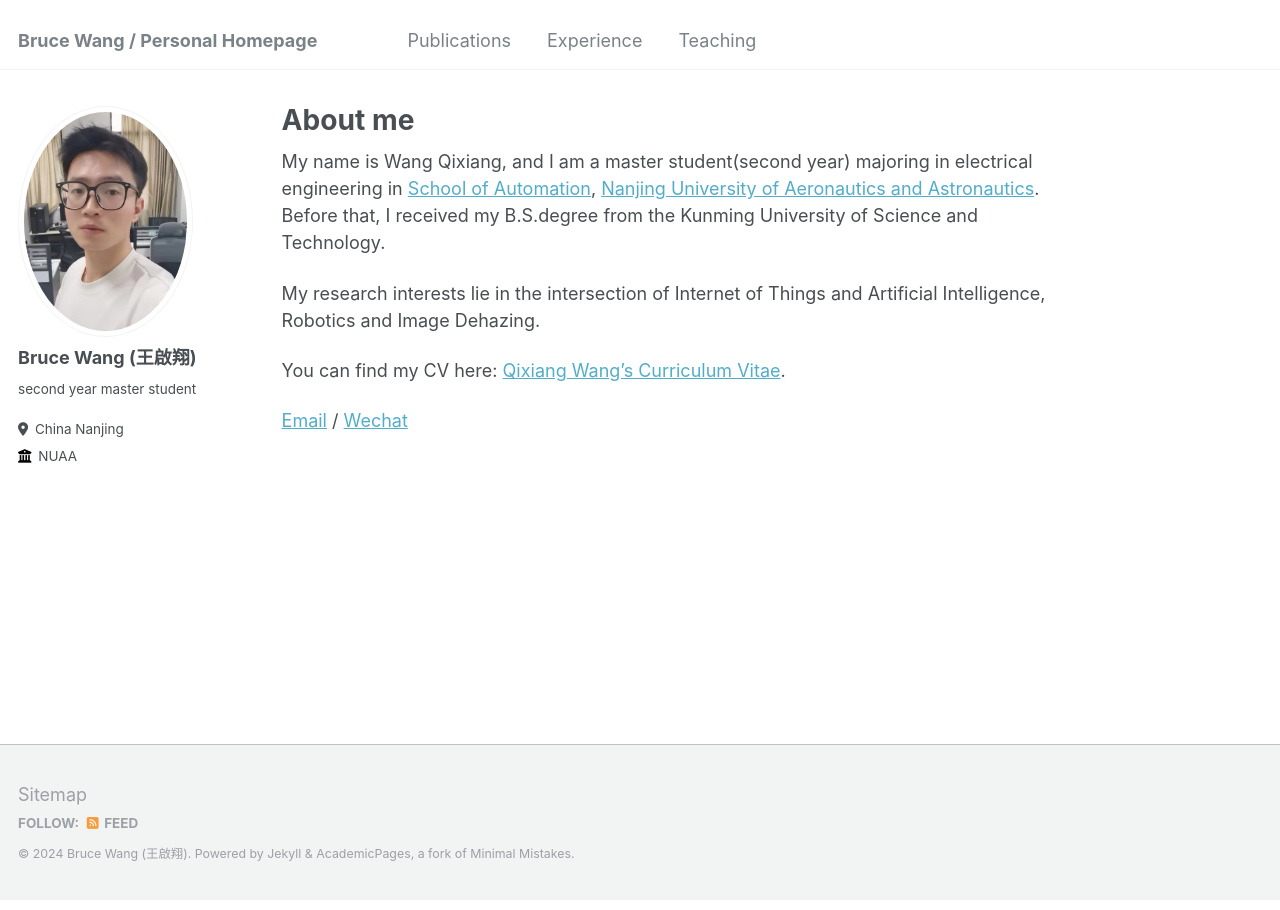
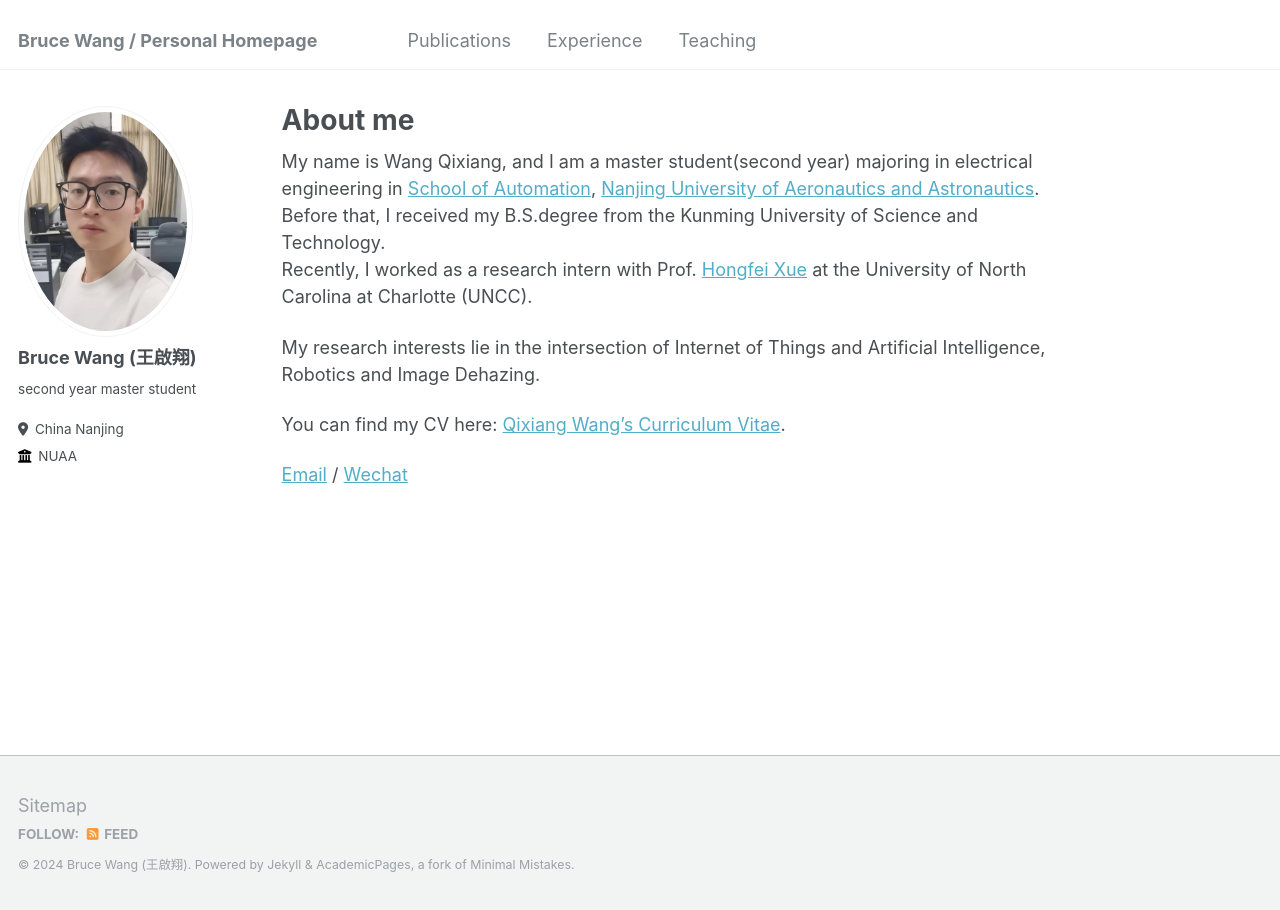
Before and after one commit to AirBall0/AirBall0.github.io, a Jekyll site: the page built from _pages/about.md, in a window 1280 px wide. Built offline with Jekyll 4.4.1, drawn with Linux system fonts in a browser that asks for light colours.

Commit message:
Update about.md

```diff
--- a/_pages/about.md
+++ b/_pages/about.md
@@ -8,10 +8,10 @@ redirect_from:
 ---
 
 My name is Wang Qixiang, and I am a master student(second year) majoring in electrical engineering in [School of Automation](https://cae.nuaa.edu.cn/), [Nanjing University of Aeronautics and Astronautics](http://nuaa.edu.cn/).\
-Before that, I received my B.S.degree from the Kunming University of Science and Technology.
+Before that, I received my B.S.degree from the Kunming University of Science and Technology.\
+Recently, I worked as a research intern with Prof. [Hongfei Xue](https://havocfixer.github.io/) at the University of North Carolina at Charlotte (UNCC).
 
 My research interests lie in the intersection of Internet of Things and Artificial Intelligence, Robotics and Image Dehazing.
-
 
 
 You can find my CV here: [Qixiang Wang's Curriculum Vitae](../assets/Qixiang_Wang_cv.pdf).
```
